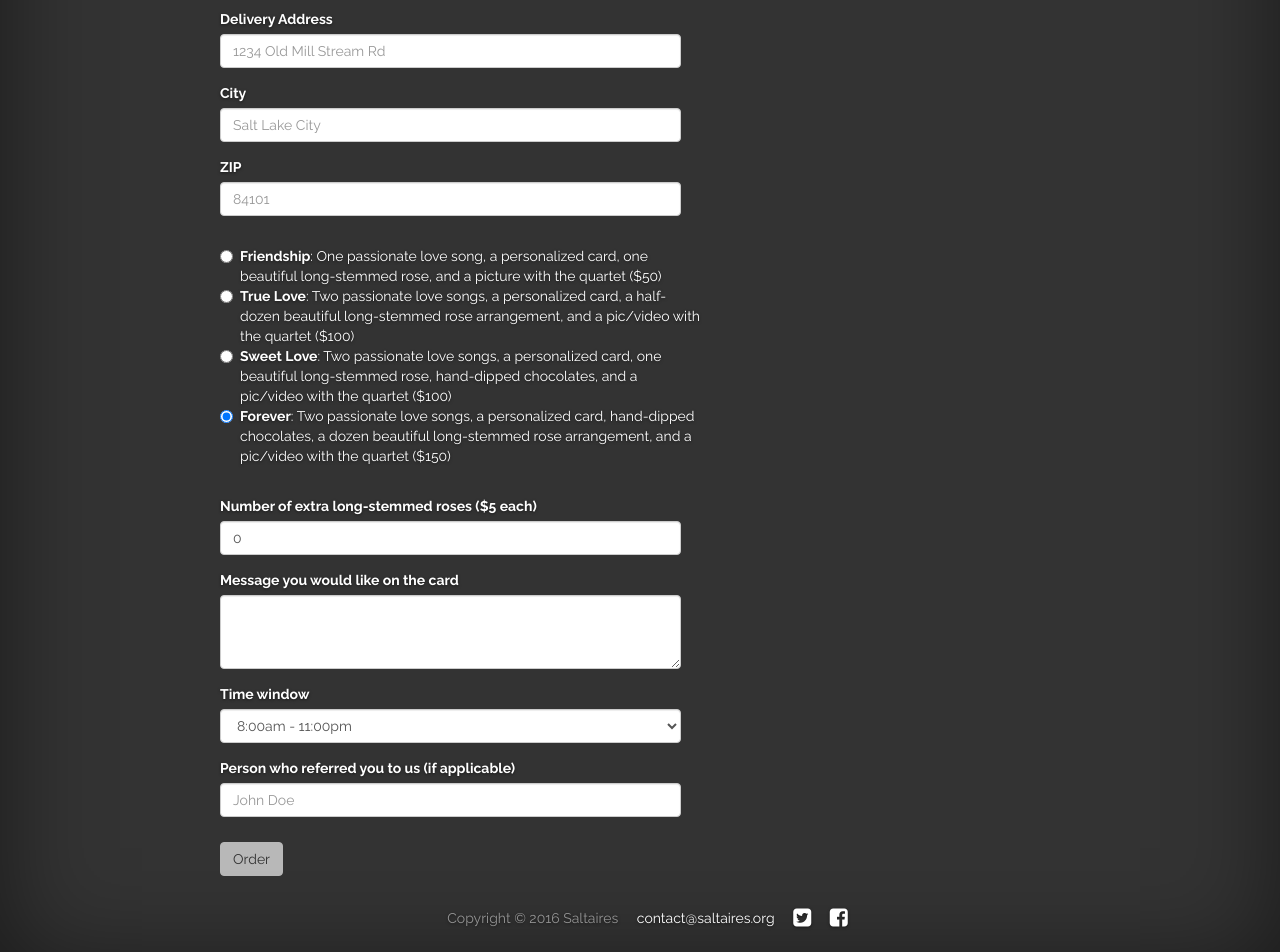
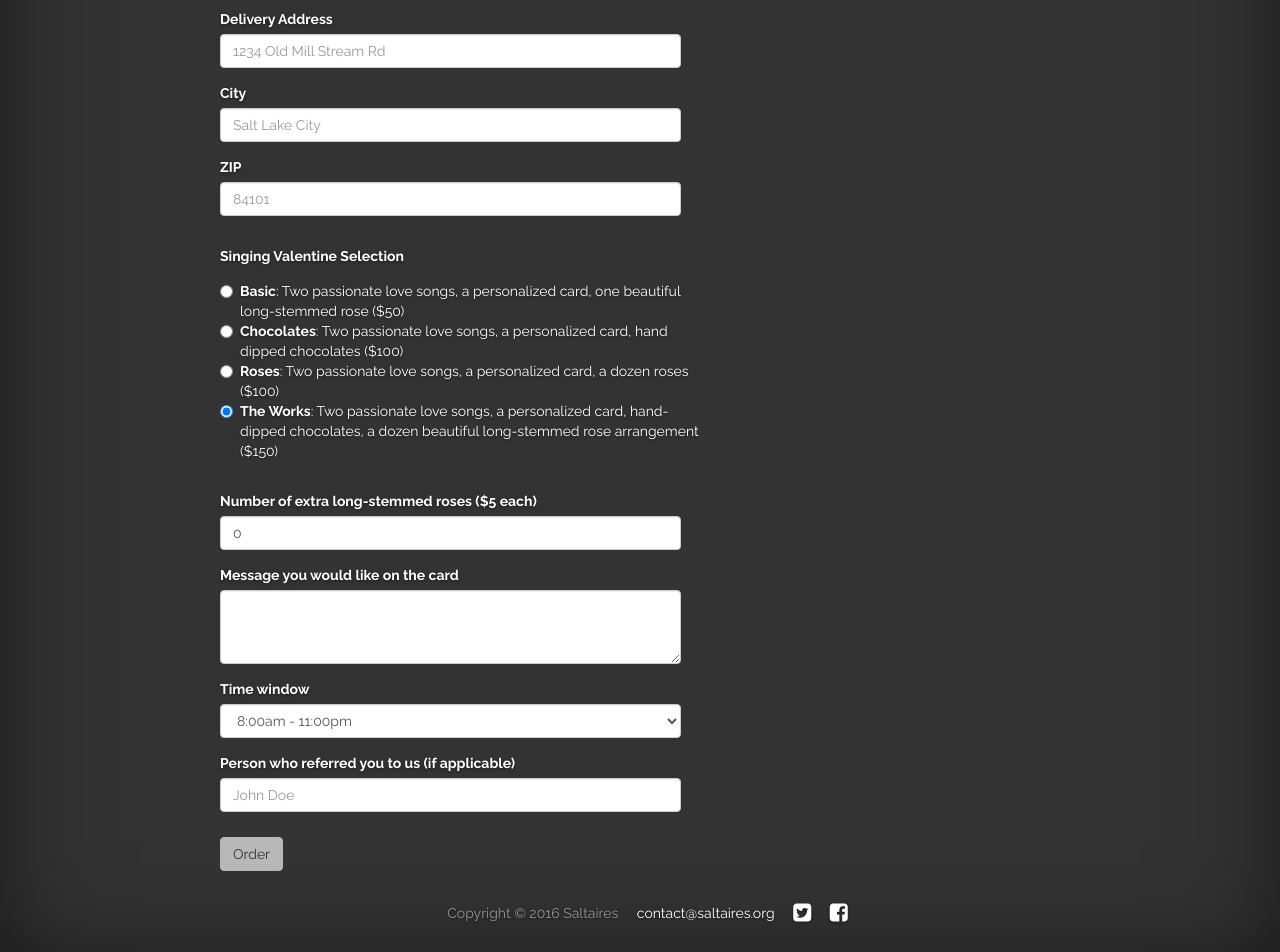
Before and after one commit to cayblood/saltaires, a Jekyll site: the page built from jekyll-site/valentines-hidden.md, in a window 1280 px wide. Shown: the part 1007-1959 px from the top of the page. Built offline with Jekyll 4.4.1, drawn with Linux system fonts in a browser that asks for light colours; nearby versions of some CDN libraries; library files that are not in the unit come from our copies.

Commit message:
Update valentines form

```diff
--- a/jekyll-site/css/default.css
+++ b/jekyll-site/css/default.css
@@ -214,6 +214,12 @@ label {
   clear: both;
 }
 
+.field-header {
+  font-weight: bold;
+  margin-left: -20px;
+  padding-bottom: 15px;
+}
+
 .radio {
   text-align: left;
 }
--- a/jekyll-site/valentines-hidden.md
+++ b/jekyll-site/valentines-hidden.md
@@ -48,29 +48,28 @@ permalink: /valentines/
       <div class="form-group">
         <div class="radio">
           <label class="first">
-            <input type="radio" name="optionsRadios" id="optionsRadios1" value="friendship" checked>
-            <strong>Friendship</strong>: One passionate love song, a personalized card, one beautiful
-            long-stemmed rose, and a picture with the quartet ($50)
+            <div class="field-header">Singing Valentine Selection</div>
+            <input type="radio" name="optionsRadios" id="optionsRadios1" value="basic" checked>
+            <strong>Basic</strong>: Two passionate love songs, a personalized card, one beautiful
+            long-stemmed rose ($50)
           </label>
         </div>
         <div class="radio">
           <label>
-            <input type="radio" name="optionsRadios" id="optionsRadios2" value="truelove">
-            <strong>True Love</strong>: Two passionate love songs, a personalized card, a half-dozen beautiful
-            long-stemmed rose arrangement, and a pic/video with the quartet ($100)
+            <input type="radio" name="optionsRadios" id="optionsRadios2" value="chocolates">
+            <strong>Chocolates</strong>: Two passionate love songs, a personalized card, hand dipped chocolates ($100)
           </label>
         </div>
         <div class="radio">
           <label>
-            <input type="radio" name="optionsRadios" id="optionsRadios3" value="sweetlove">
-            <strong>Sweet Love</strong>: Two passionate love songs, a personalized card, one beautiful
-            long-stemmed rose, hand-dipped chocolates, and a pic/video with the quartet ($100)
+            <input type="radio" name="optionsRadios" id="optionsRadios3" value="roses">
+            <strong>Roses</strong>: Two passionate love songs, a personalized card, a dozen roses ($100)
           </label>
         </div>
         <div class="radio">
           <label class="last">
-            <input type="radio" name="optionsRadios" id="optionsRadios4" value="forever" checked="checked">
-            <strong>Forever</strong>: Two passionate love songs, a personalized card, hand-dipped chocolates, a dozen beautiful long-stemmed rose arrangement, and a pic/video with the quartet ($150)
+            <input type="radio" name="optionsRadios" id="optionsRadios4" value="theworks" checked="checked">
+            <strong>The Works</strong>: Two passionate love songs, a personalized card, hand-dipped chocolates, a dozen beautiful long-stemmed rose arrangement ($150)
           </label>
         </div>
       </div>
```
